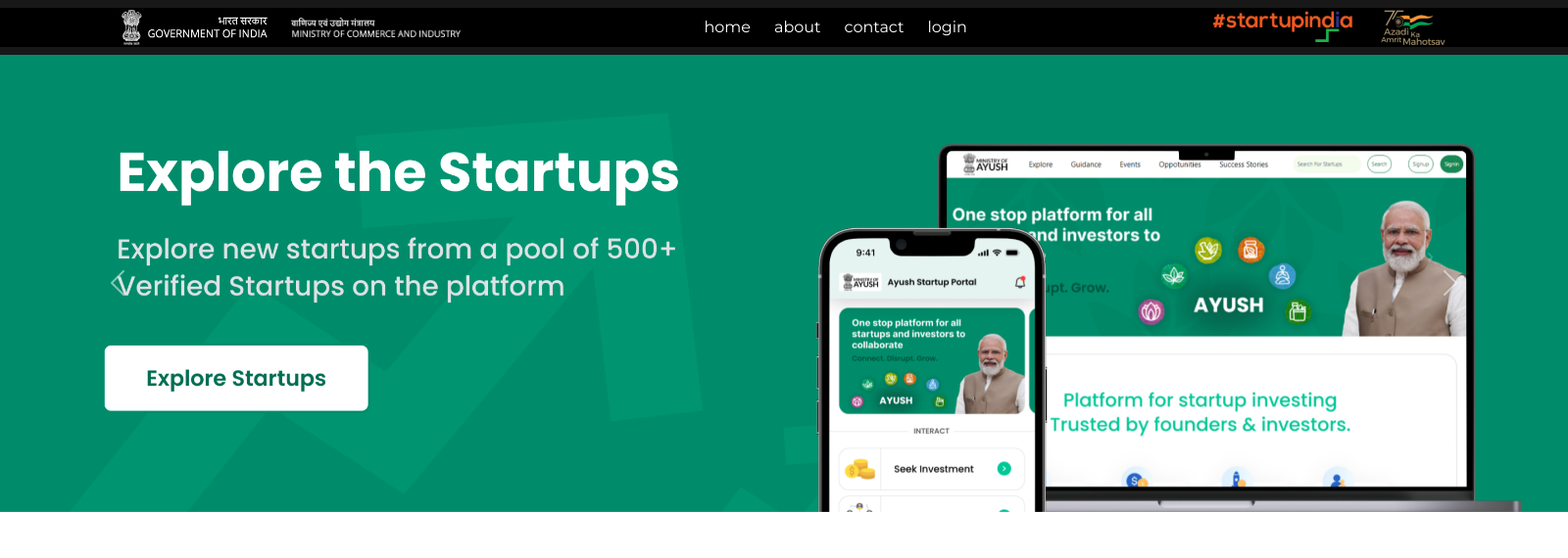
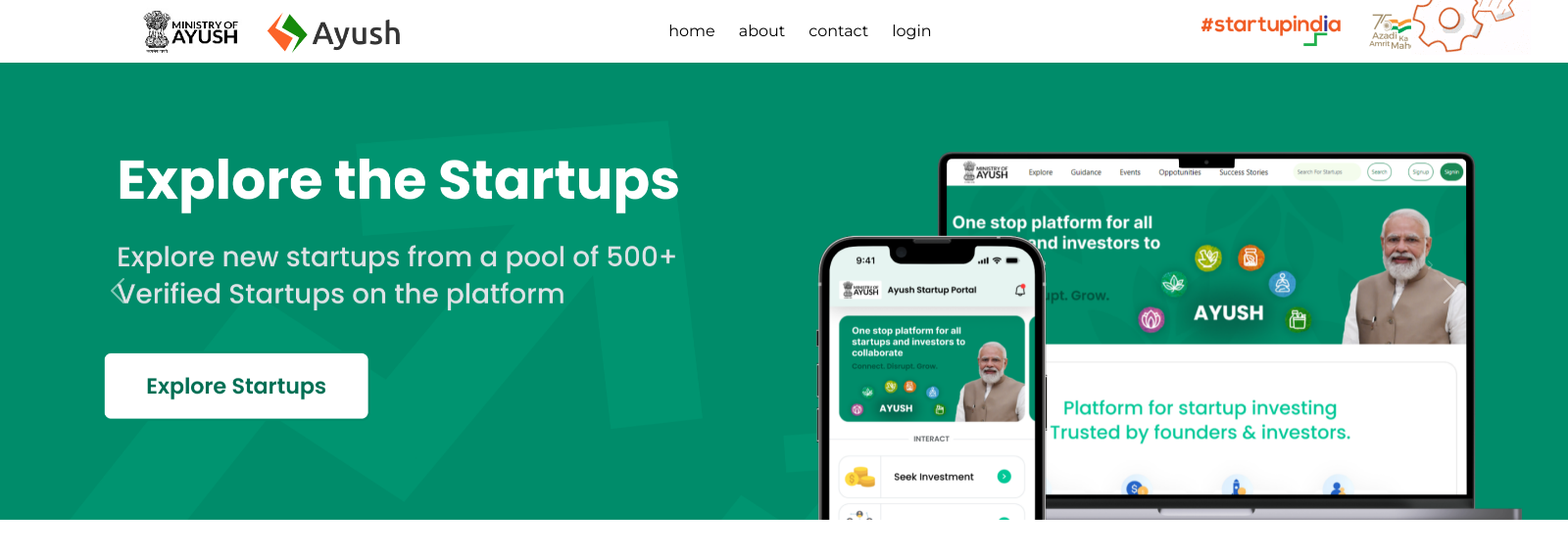
Before and after one commit to sanjithsmurthy/ayush-startup-portal, a Django app: page / in a window 1600 px wide. Shown: the top 570 px of the page at 98% size. Run offline with Django 5.2, Linux system fonts and the light colour scheme.

Commit message:
style: Update header styles and add Ministry of AYUSH logo to homepage

```diff
--- a/startup-ayush-portal/project/app/static/app/styles.css
+++ b/startup-ayush-portal/project/app/static/app/styles.css
@@ -3,17 +3,34 @@ body {
     margin:0;
 }
 .header-top {
-    background-color: #181818;
+    background-color: white;
     padding: 0.5rem 0;
+    position: relative;
 }
 #image-size-1 {
-    width:9.313rem;
-    height:2.227rem;
+    width:7rem;
+    height:3rem;
 }
 #image-size-2 {
-    width:10.838rem;
-    height:1.204rem;
+    height:3rem;
 }
+
+.gear_size {
+    position: absolute;
+    z-index: 2;
+    left:90rem;
+    bottom: 0.5rem;
+}
+
+/* .chakra {
+    position: absolute;
+    z-index: 2;
+    left:90rem;
+    bottom: 0.5rem;
+    height: 118px;
+    width: 120px;
+} */
+
 .container {
     display: flex;
     justify-content:space-evenly;
@@ -25,7 +42,7 @@ body {
     justify-content: space-around;
     margin: 0;
     padding: 0;
-    background-color: black;
+    background-color: white;
 }
 
 .links {
@@ -35,11 +52,11 @@ body {
     gap: 1.5rem;
 }
 .links>a:hover {
-    color: #00EDB4;
+    color: #009470;
 
 }
 .links>a {
-    color: white;
+    color: black;
     text-decoration: none;
     text-decoration: dotted;
 }
--- a/startup-ayush-portal/project/app/templates/app/index.html
+++ b/startup-ayush-portal/project/app/templates/app/index.html
@@ -44,8 +44,8 @@
             <div class="head">
                 <div class="logos">
                     {% load static %}
-                    <img src="{% static 'app/Gov of IND.png' %}" id="image-size-1" alt="Government of India">
-                    <img src="{% static 'app/MOCAI.png' %}" id="image-size-2" alt="Indian Ministry Of Industry and Commerece">
+                    <img src="{% static 'app/Ministry-of-AYUSH.png' %}" id="image-size-1" alt="Government of India">
+                    <img src="{% static 'app/ayush.png' %}" id="image-size-2" alt="Indian Ministry Of Industry and Commerece">
                 </div>
                 <div class="links">
                         <a href="#home">home</a>
@@ -57,10 +57,21 @@
                     {% load static %}
                     <img src="{% static 'app/startup_india.png' %}" alt="Startup India">
                     <img src="{% static 'app/azadi_ka_amrit_mahotsav.png' %}" alt="MSME">
+
                 </div>
             </div>
+            <div class="gear_size">
+                {% load static %}
+                <img src="{% static 'app/Gear_2.gif' %}" alt="gears">
+            </div>
+            {% comment %} <div class="chakra">
+                {% load static %}
+                <img src="{% static 'app/chakra.gif' %}" alt="ashoka chakra">
+            </div> {% endcomment %}
         </div>
     </header>
+    <!--carousel-->
+    <div>
         <div id="carouselExampleRide" class="carousel slide" data-bs-ride="true">
             <div class="carousel-inner">
                 {% load static %}
@@ -85,5 +96,8 @@
                 <span class="visually-hidden">Next</span>
             </button>
         </div>
+    </div>
+    <!--Content-->
+
 </body>
 </html>
```
Also changed, not shown: startup-ayush-portal/project/app/static/app/Gear_2.gif (added), startup-ayush-portal/project/app/static/app/Gov of IND.png, startup-ayush-portal/project/app/static/app/MOCAI.png, startup-ayush-portal/project/app/static/app/ayush.png, startup-ayush-portal/project/app/static/app/chakra.gif (added). Lines whose indentation alone changed are shown as unchanged.
